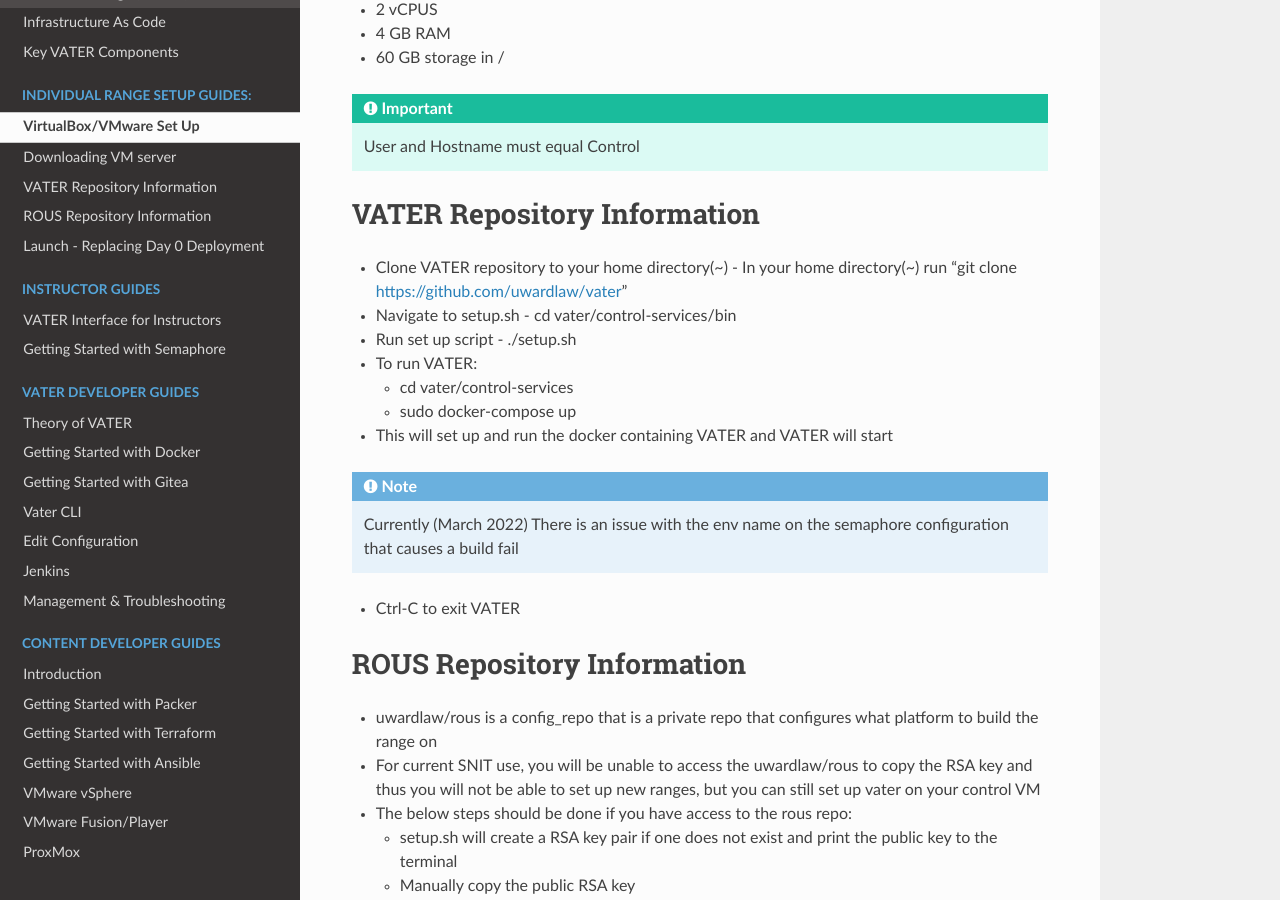
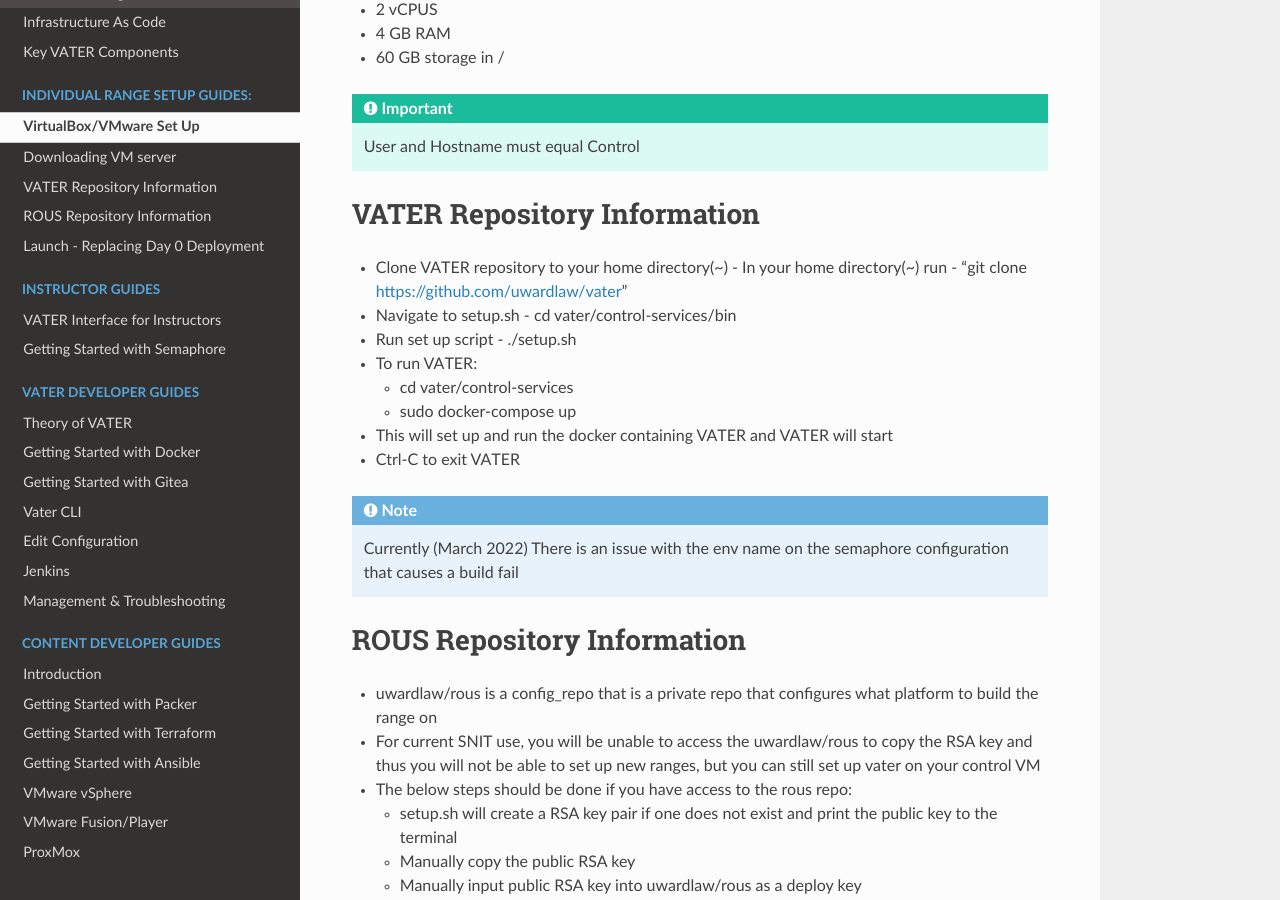
Before and after one commit to dev4vater/vater, a Sphinx documentation site: the page built from docs/source/GettingStarted.rst, in a window 1280 px wide and 900 px high, scrolled down 343 px. Built offline with Sphinx 7.4.7 and the Read the Docs theme 2.0.0, drawn with Linux system fonts in a browser that asks for light colours.

```diff
--- a/docs/source/GettingStarted.rst
+++ b/docs/source/GettingStarted.rst
@@ -22,7 +22,7 @@ VATER Repository Information
 
 -  Clone VATER repository to your home directory(~)
    -  In your home directory(~) run
-   “git clone https://github.com/uwardlaw/vater”
+   -  “git clone https://github.com/uwardlaw/vater”
 
 -  Navigate to setup.sh
    -  cd vater/control-services/bin
@@ -38,11 +38,10 @@ VATER Repository Information
 -  This will set up and run the docker containing VATER and VATER will
    start
 
+-  Ctrl-C to exit VATER
+
 .. NOTE:: Currently (March 2022) There is an issue with the env name
       on the semaphore configuration that causes a build fail
-
--  Ctrl-C to exit VATER
-
 
 ROUS Repository Information
 ============================
```
